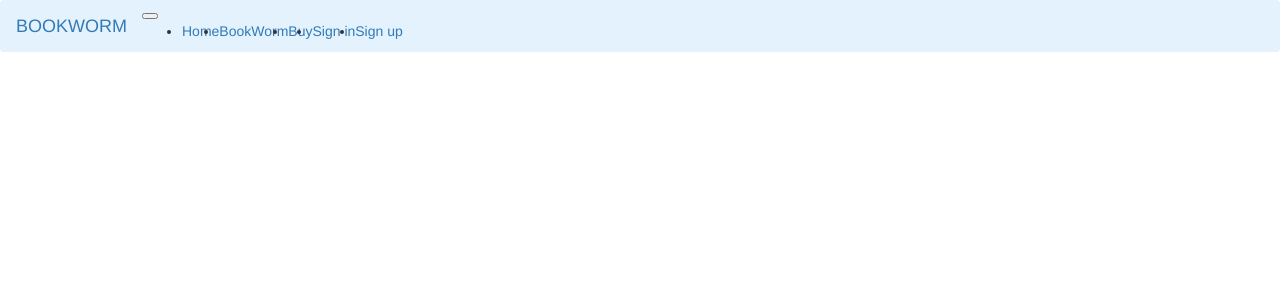
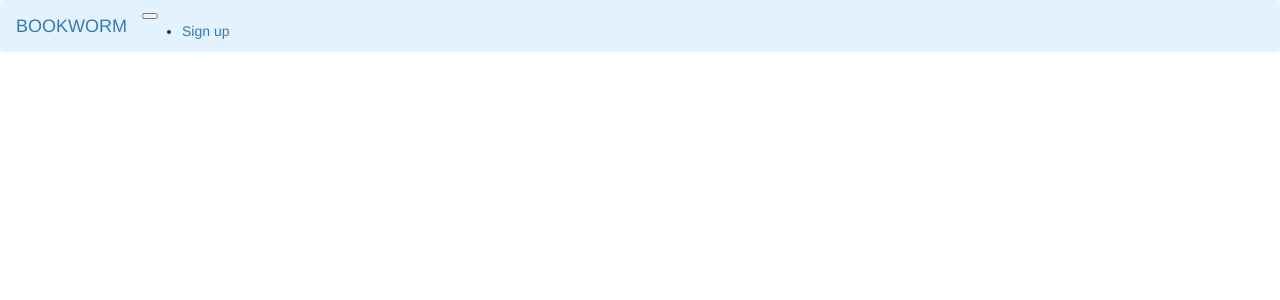
Before and after one commit to gracewa/Group6Flask, a Python web app: template app/templates/base.html in a window 1280 px wide. Shown: the top 300 px of the page. Run offline with Jinja, Linux system fonts and the light colour scheme; the template is opened without the code that fills it, so the values that code supplies are empty; some libraries are stand-ins or nearby versions.

Commit message:
modification of signup/login

```diff
--- a/app/templates/navbar.html
+++ b/app/templates/navbar.html
@@ -1,10 +1,11 @@
-<nav class="navbar sticky-top navbar-light " style="background-color: #e3f2fd;">
+<nav class="navbar sticky-top navbar-light " style="background-color: #E3F2FD;">
     <a class="navbar-brand" href="#">BOOKWORM</a>
     <button class="navbar-toggler" type="button" data-toggle="collapse" data-target="#navbarNav" aria-controls="navbarNav" aria-expanded="false" aria-label="Toggle navigation">
       <span class="navbar-toggler-icon"></span>
     </button>
     <div class="collapse navbar-collapse" id="navbarNav">
         <ul class="navbar-nav">
+            {% if current_user.is_authenticated %}
             <li class="nav-item active">
                 <a class="nav-link" href="/">Home <span class="sr-only">(current)</span></a>
             </li>
@@ -17,10 +18,11 @@
             <li class="nav-item">
                 <a class="nav-link" href="{{url_for('')}}">Sign in</a>
             </li>
+            {% else %}
             <li class="nav-item">
                 <a class="nav-link" href="{{url_for('')}}">Sign up</a>
             </li>
-
+            {%endif%}
         </ul>
     </div>
 </nav>
```
